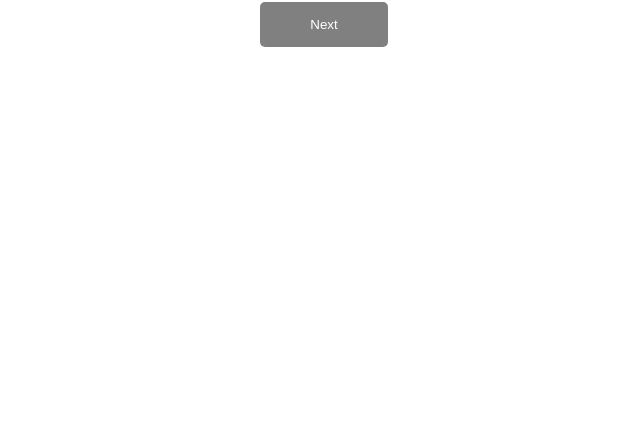
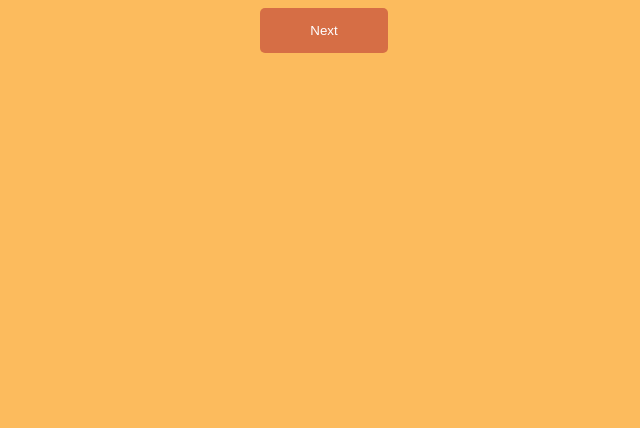
Before and after one commit to Miguelcutri/Studies-and-challenges-JS, a plain HTML site: page ChallengesJS/promisses/01-chuckNorris/index.html in a window 1280 px wide. Shown: the part 372-800 px from the top of the page, without its empty margins (316-956 px from the left). Drawn offline with nearby package versions, Linux system fonts and the light colour scheme.

Commit message:
styles with css

```diff
--- a/ChallengesJS/promisses/01-chuckNorris/index.html
+++ b/ChallengesJS/promisses/01-chuckNorris/index.html
@@ -5,6 +5,9 @@
   <meta name="viewport" content="width=device-width, initial-scale=1.0">
   <link rel="stylesheet" href="styles.css">
   <title>Document</title>
+  <link rel="preconnect" href="https://fonts.googleapis.com">
+  <link rel="preconnect" href="https://fonts.gstatic.com" crossorigin>
+  <link href="https://fonts.googleapis.com/css2?family=Open+Sans:ital,wght@1,800&display=swap" rel="stylesheet">
 </head>
 
 <body>
--- a/ChallengesJS/promisses/01-chuckNorris/styles.css
+++ b/ChallengesJS/promisses/01-chuckNorris/styles.css
@@ -8,12 +8,19 @@
   padding: 15px 50px 15px 50px;
   border: none;
   color: white;
-  background-color: grey;
+  background-color: #d66e45;
 }
 
 #btn:hover {
   cursor: pointer;
-  background-color: #a9a9a9;
+  background-color: #fd6c35;
   font-size: 18px;
   transition: 0.2s;
+  font-weight: bold;
 }
+
+body {
+  background-color: #fcbb5d;
+  color: white;
+  font-family: "Open Sans", sans-serif;
+}
```
